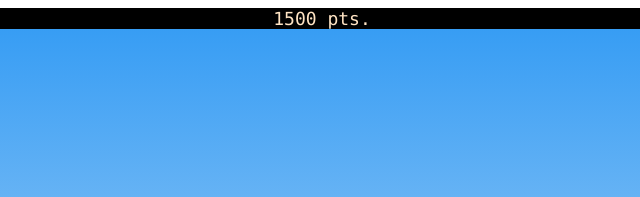
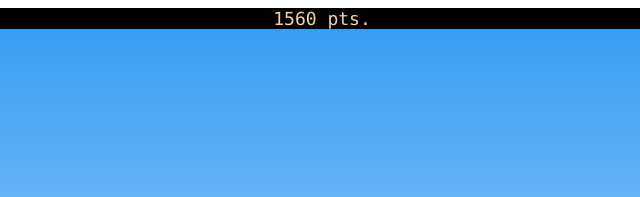
Before and after one commit to aTsekov/Wizard-Side-Scrolling-Game, a plain HTML site: page Core/index.html in a window 1280 px wide. Shown: the top 197 px of the page, 318-958 px from the left. Drawn offline with Linux system fonts and the light colour scheme.

Commit message:
css changes

```diff
--- a/Core/index.html
+++ b/Core/index.html
@@ -10,7 +10,7 @@
 
         <div class = "game-start"> Press to Play! </div>
 
-        <div class = "game-score">1500 pts.</div>
+        <div class = "game-score">1560 pts.</div>
 
         <div class = "game-area"></div>
 
--- a/Core/styles.css
+++ b/Core/styles.css
@@ -28,6 +28,6 @@ body {
 }
 .game-score{
     background-color: black;
-    color: bisque;
+    color: rgb(241, 208, 167);
     text-align: center;
 }
```
